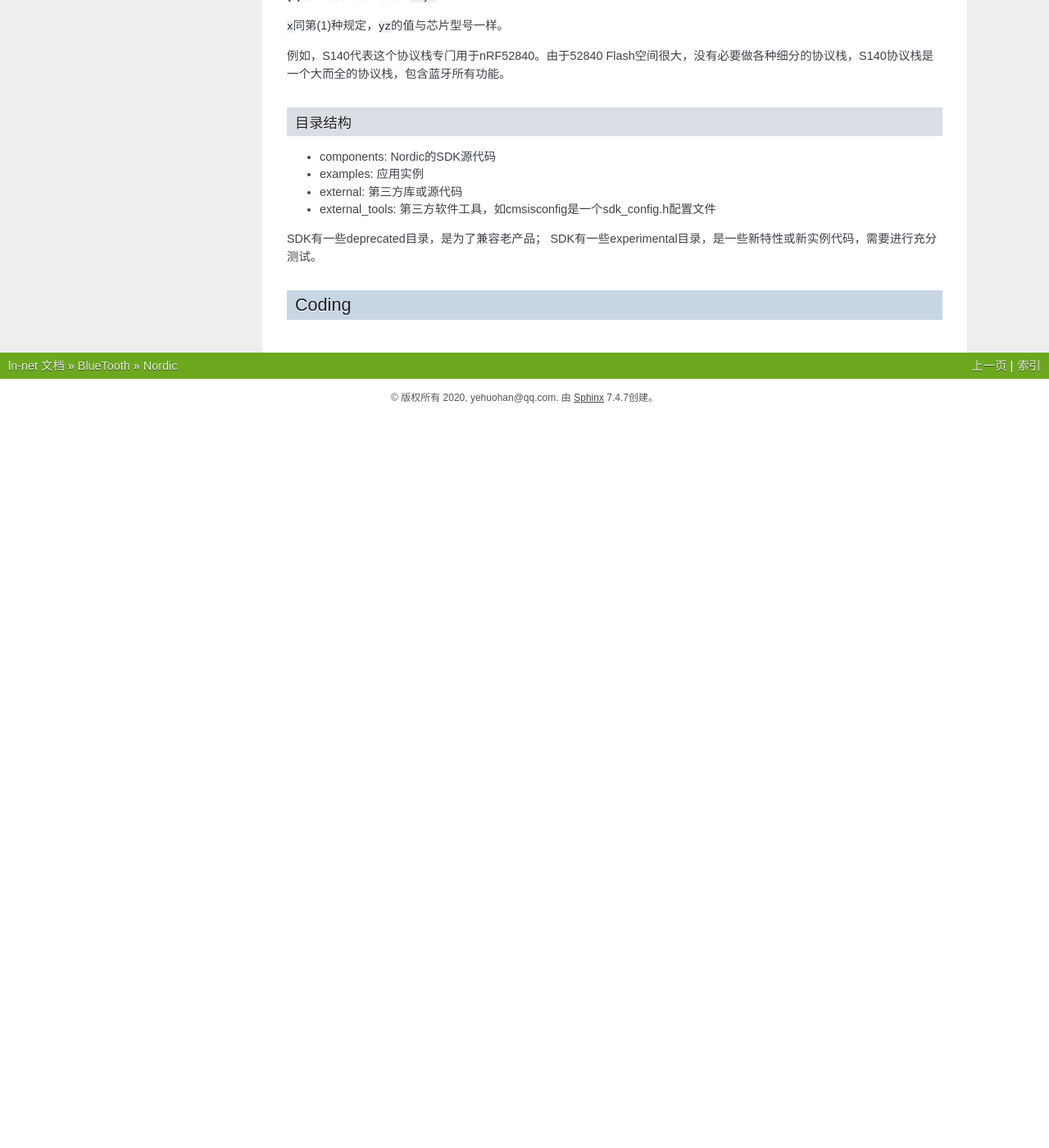
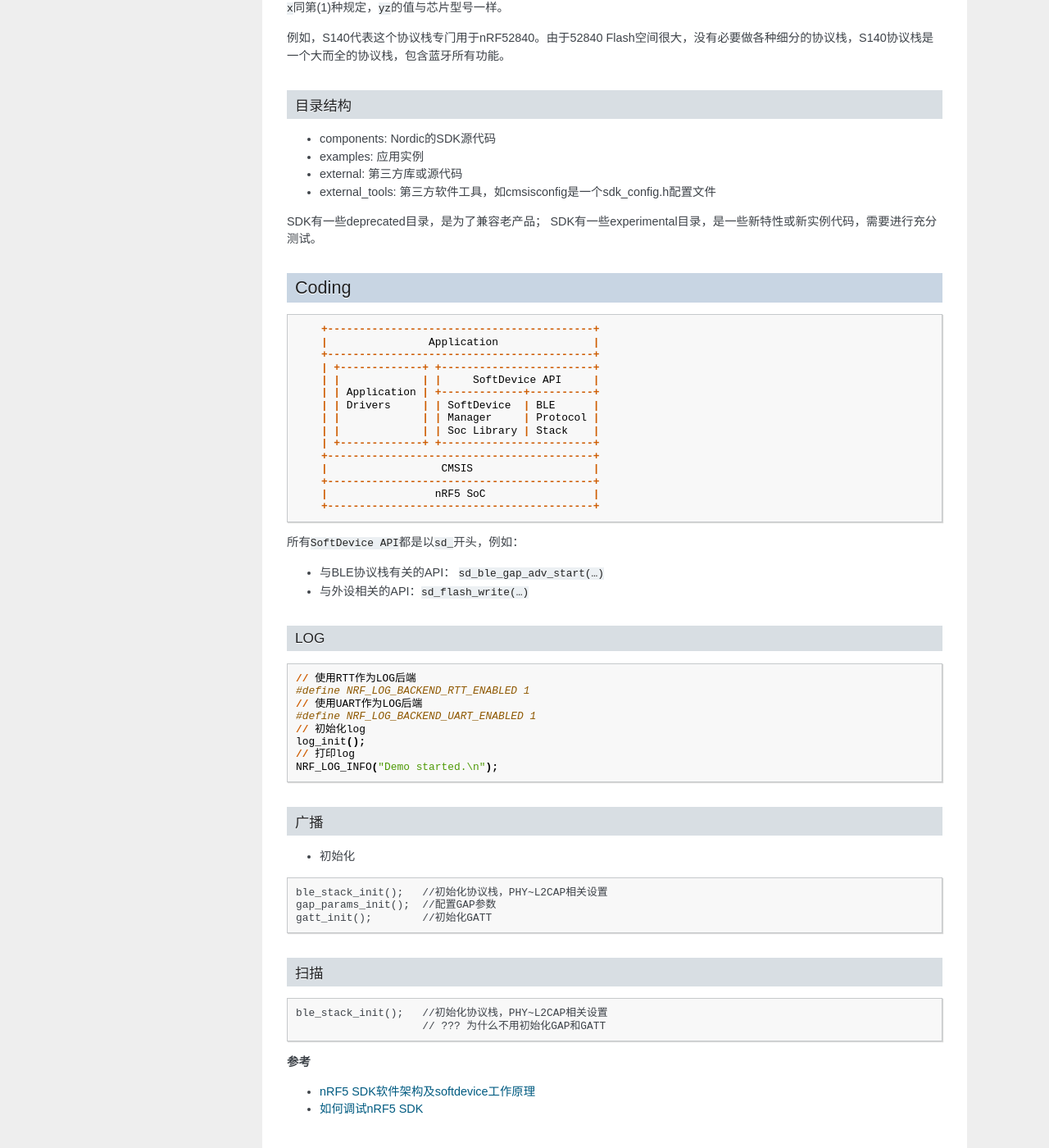
Before and after one commit to yehuohan/ln-net, a Sphinx documentation site: the page built from doc/source/bt/nordic-nrf.md, in a window 1280 px wide and 1400 px high, scrolled down 858 px. Shown: the whole window at 82% size. Built offline with Sphinx 7.4.7, drawn with Linux system fonts in a browser that asks for light colours; before the commit the page ends 1363 px from its top, so only the background shows below that; some of the changed text lies outside the part shown.

Commit message:
docs: update  nordic-nrf.md

````diff
--- a/doc/source/bt/nordic-nrf.md
+++ b/doc/source/bt/nordic-nrf.md
@@ -4,12 +4,12 @@
 
 [Nordic nRF](https://www.nordicsemi.com/Products)使用BLE协议相关。
 
+- nRF5 SDK: Nordic芯片SDK
 - nRF Command Line Tools: 包括JLink驱动、nrfjprog、mergehex等工具
-- nRF5 SDK: Nordic芯片SDK
 - nRF Toolbox: BLE应用工具
 - nRF Connect: BLE调试工具，有手机端和桌面版
 - nRFgo Studio: Flash烧写工具（可用PC版nRF Connect代替）
-- nRFutil: DFU工具，可通过pip安装（暂时不支持64位python，https://github.com/NordicSemiconductor/pc-nrfutil/issues/213）
+- nRFutil: DFU工具，可通过pip安装（暂时[不支持64位python](https://github.com/NordicSemiconductor/pc-nrfutil/issues/213)）
 - nRF Sniffer: 空中抓包工具，有硬件和软件两部分
 
 ## nRF5 SDK
@@ -53,3 +53,62 @@ SDK有一些experimental目录，是一些新特性或新实例代码，需要
 
 
 ## Coding
+
+```
+    +------------------------------------------+
+    |                Application               |
+    +------------------------------------------+
+    | +-------------+ +------------------------+
+    | |             | |     SoftDevice API     |
+    | | Application | +-------------+----------+
+    | | Drivers     | | SoftDevice  | BLE      |
+    | |             | | Manager     | Protocol |
+    | |             | | Soc Library | Stack    |
+    | +-------------+ +------------------------+
+    +------------------------------------------+
+    |                  CMSIS                   |
+    +------------------------------------------+
+    |                 nRF5 SoC                 |
+    +------------------------------------------+
+```
+
+所有`SoftDevice API`都是以`sd_`开头，例如：
+
+- 与BLE协议栈有关的API： `sd_ble_gap_adv_start(…)`
+- 与外设相关的API：`sd_flash_write(…)`
+
+### LOG
+
+```
+// 使用RTT作为LOG后端
+#define NRF_LOG_BACKEND_RTT_ENABLED 1
+// 使用UART作为LOG后端
+#define NRF_LOG_BACKEND_UART_ENABLED 1
+// 初始化log
+log_init();
+// 打印log
+NRF_LOG_INFO("Demo started.\n");
+```
+
+### 广播
+
+- 初始化
+
+```
+ble_stack_init();   //初始化协议栈，PHY~L2CAP相关设置
+gap_params_init();  //配置GAP参数
+gatt_init();        //初始化GATT
+```
+
+### 扫描
+
+```
+ble_stack_init();   //初始化协议栈，PHY~L2CAP相关设置
+                    // ??? 为什么不用初始化GAP和GATT
+```
+
+
+**参考**
+
+- [nRF5 SDK软件架构及softdevice工作原理](https://www.cnblogs.com/iini/p/9332463.html)
+- [如何调试nRF5 SDK](https://www.cnblogs.com/iini/p/9279618.html)
````
Also changed, not shown: doc/source/bt/architecture.rst (+4 -4 lines), doc/source/bt/low-energy.rst (+38 -0 lines), doc/source/bt/img/mafs.png (added), doc/source/bt/img/mss.png (added).
